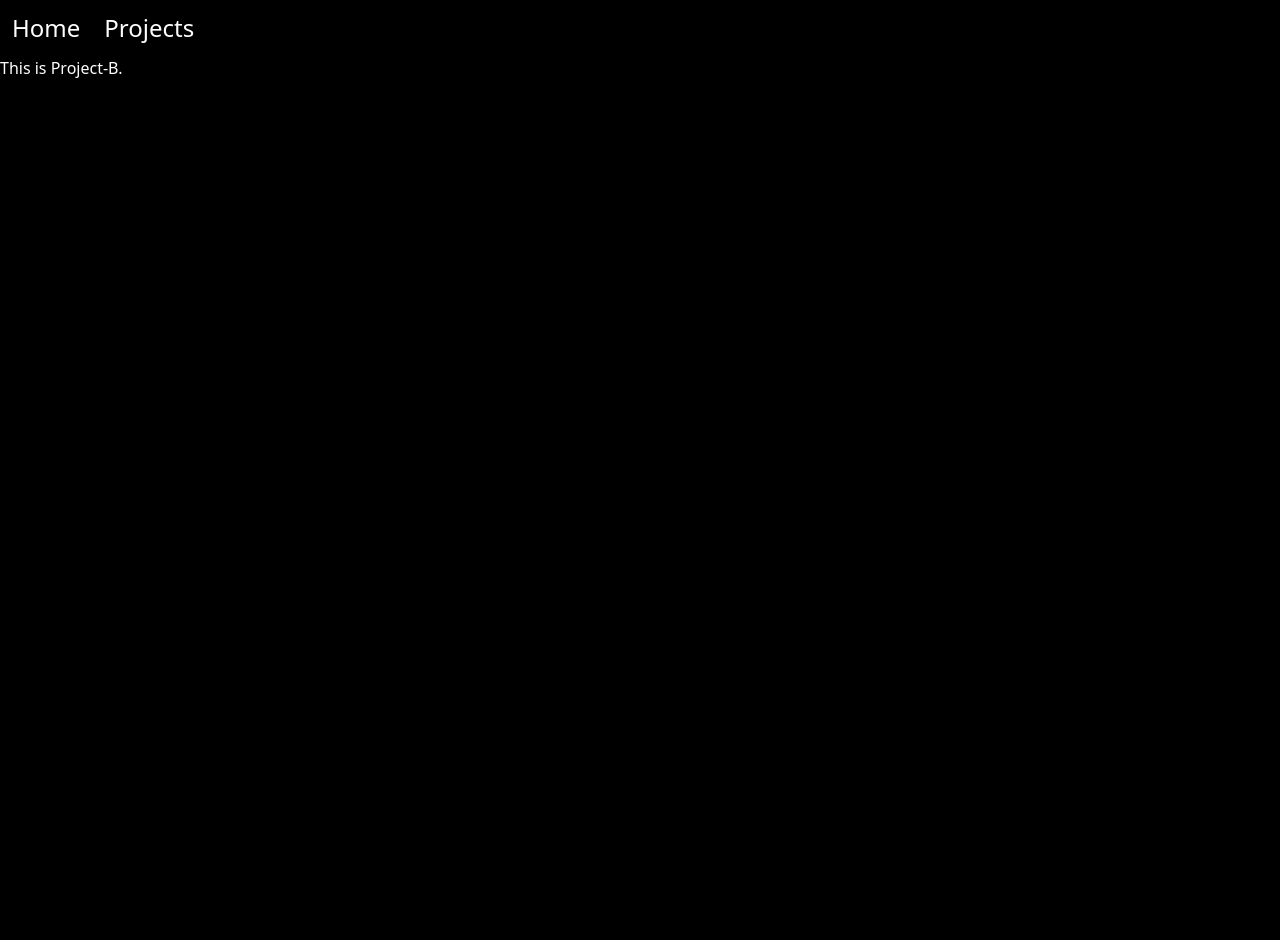
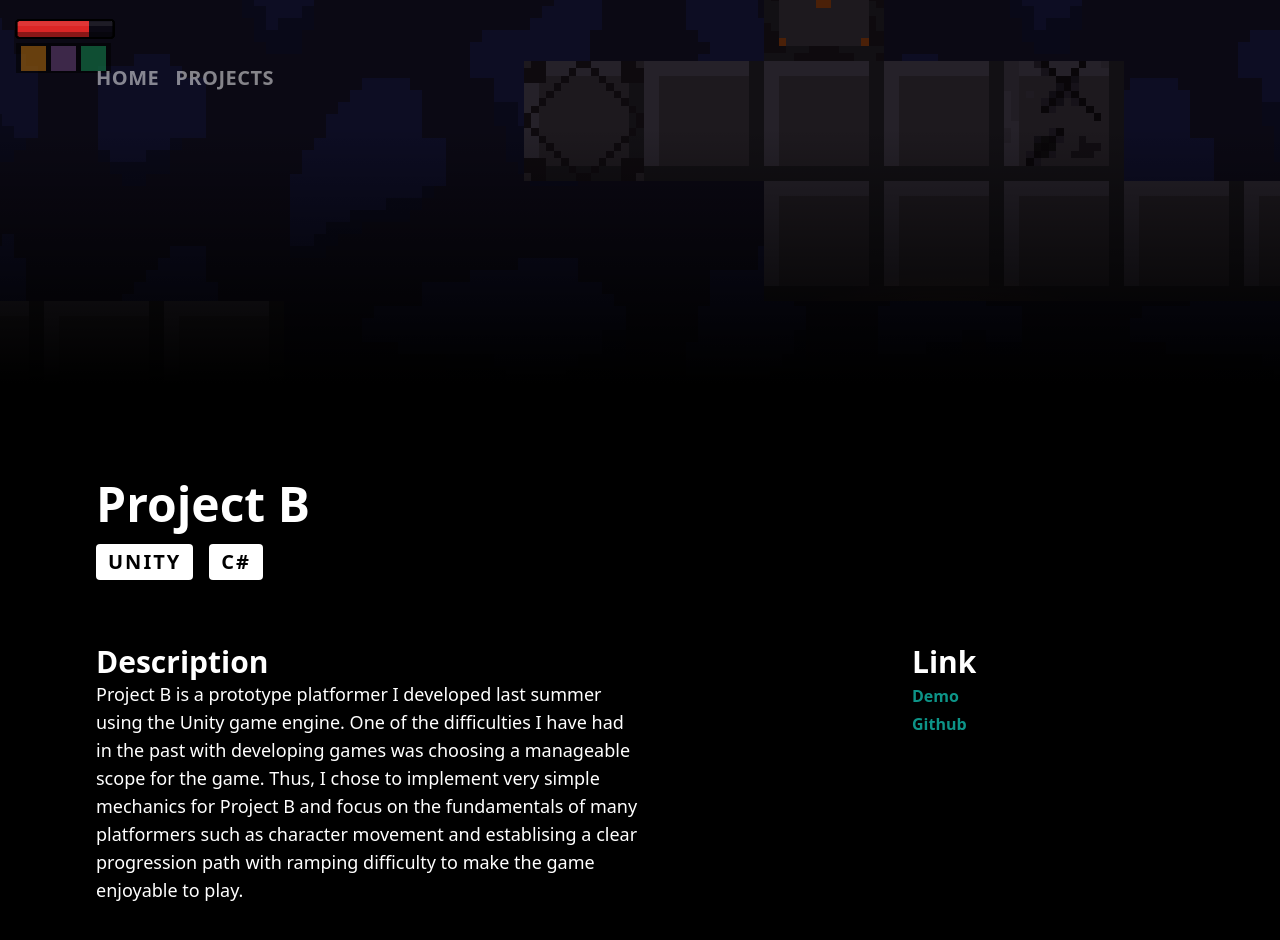
Before and after one commit to RaymoZou/personal-profile, a Next.js app: page /projects/project-b in a window 1280 px wide. Shown: the top 940 px of the page. Before the commit the page ends 800 px from the top, so only its background shows below. Built offline with nearby package versions, Linux system fonts and the light colour scheme.

Commit message:
add project-b project page

```diff
--- a/app/layout.js
+++ b/app/layout.js
@@ -2,14 +2,10 @@ import Nav from '../components/Nav';
 import './globals.css'
 
 export default function RootLayout({ children }) {
+
   return (
     <html lang="en">
       <body className="bg-black text-white">
-        <nav className="flex">
-          <Nav url="/">Home</Nav>
-          <Nav url="/projects">Projects</Nav>
-          {/* <Nav url="/blog">Blog</Nav> */}
-        </nav>
         {children}
       </body>
     </html>
--- a/app/page.js
+++ b/app/page.js
@@ -1,6 +1,12 @@
+import Nav from '../components/Nav';
 
 export default function Homepage() {
-  return <h1 className="text-white">This is the homepage.</h1>
+  return <>
+    <Nav />
+    <div className="m-24">
+      <h1 className="text-white">Hi I'm Raymond, welcome to my website! I'm interested in all things web development and programming related.</h1>
+    </div>
+  </>
 }
 
 export const metadata = {
--- /dev/null
+++ b/app/projects/layout.js
@@ -0,0 +1,7 @@
+export default function ProjectLayout({ children }) {
+    return (
+        <section className="">
+            {children}
+        </section>
+    )
+}
--- a/app/projects/page.js
+++ b/app/projects/page.js
@@ -1,3 +1,13 @@
+import Nav from '../../components/Nav';
+
 export default function Page() {
-    return <h1>This is the project page</h1>
+    return (
+        <>
+            <Nav />
+            <div className="m-24">
+                <h1 className="text-white">Here are some of the projects I have worked on.</h1>
+                <a className="text-teal-600 font-semibold" href="/projects/project-b">Project B</a>
+            </div>
+        </>
+    )
 }
--- a/app/projects/project-b/page.js
+++ b/app/projects/project-b/page.js
@@ -1,3 +1,37 @@
+import Nav from '../../../components/Nav';
+
 export default function Page() {
-    return <h1>This is Project-B.</h1>
+    return (<>
+
+        <div className="bg-[url('/project-b1.png')] w-full h-96 flex flex-col justify-between">
+            <Nav />
+            <div className="w-full h-2/3 bg-gradient-to-t from-black"></div>
+        </div>
+
+        <div className="m-24 h-screen">
+            <h1 className="text-5xl font-bold">Project B</h1>
+            <div className="flex gap-4 mt-4">
+                <div className="bg-white text-black font-bold text-xl px-3 py-1 rounded tracking-widest">UNITY</div>
+                <div className="bg-white text-black font-bold text-xl px-3 py-1 rounded tracking-widest">C#</div>
+            </div>
+            <div className="my-16 grid grid-cols-4">
+                <h1 className="text-3xl font-semibold col-span-3">Description</h1>
+                <div className="row-span-2 flex flex-col gap-1">
+                    <h1 className="text-3xl font-bold">Link</h1>
+                    <a className="text-teal-600 font-semibold" href="https://simmer.io/@raymozou/project-b" target="_blank">Demo</a>
+                    <a className="text-teal-600 font-semibold" href="https://github.com/RaymoZou/project-b" target="_blank">Github</a>
+                </div>
+                <p className="text-lg col-span-2">
+                    Project B is a prototype platformer I developed last summer using the Unity game engine. One of the difficulties I have had in the past with developing games
+                    was choosing a manageable scope for the game. Thus, I chose to implement very simple mechanics for Project B and focus on the fundamentals of many platformers
+                    such as character movement and establising a clear progression path with ramping difficulty to make the game enjoyable to play.
+                </p>
+            </div>
+            {/* <div>
+                <h1 className="text-3xl font-semibold col-span-3">Media</h1>
+                <img className="" src="/project-b1.png"/>
+            </div> */}
+        </div>
+
+    </>)
 }
--- a/components/Nav.jsx
+++ b/components/Nav.jsx
@@ -1,10 +1,13 @@
-export default function Nav(props) {
+export default function Nav() {
+  return (
+    <div className="flex gap-4 ml-24 mt-16 text-xl tracking-wide font-semibold">
+      <a className="opacity-50 hover:opacity-100" href="/">HOME</a>
+      <a className="opacity-50 hover:opacity-100" href="/projects">PROJECTS</a>
+      {/* <Nav url="/blog">Blog</Nav> */}
+    </div>
 
-  const {url, children} = props;
-
-  return (
-    <a href={url} className="text-2xl m-3">
-      {children}
-    </a>
+    // <a href={url} className="text-2xl">
+    //   {children}
+    // </a>
   );
 }
--- /dev/null
+++ b/components/ProjectCard.jsx
@@ -0,0 +1,13 @@
+export default function Nav() {
+    return (
+      <div className="flex gap-4 ml-24 mt-16 text-xl tracking-wide font-semibold">
+        <a className="opacity-50 hover:opacity-100" href="/">HOME</a>
+        <a className="opacity-50 hover:opacity-100" href="/projects">PROJECTS</a>
+        {/* <Nav url="/blog">Blog</Nav> */}
+      </div>
+
+      // <a href={url} className="text-2xl">
+      //   {children}
+      // </a>
+    );
+  }
```
Also changed, not shown: public/project-b1.png (added).
